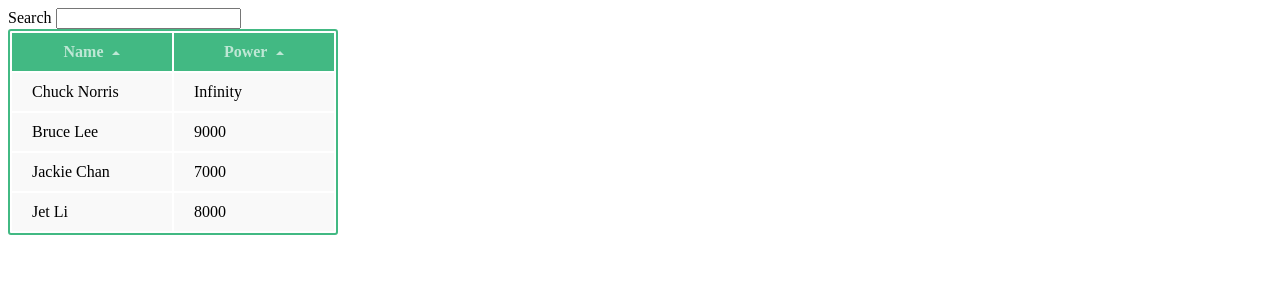
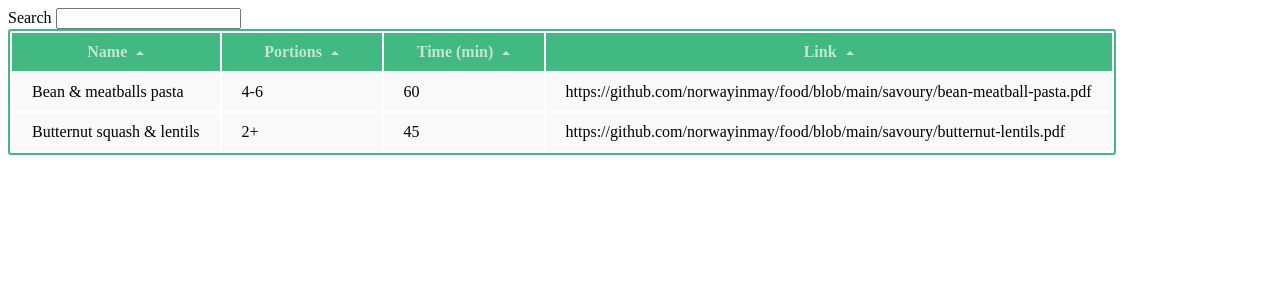
Before and after one commit to norwayinmay/food, a Vue app in the folder table/: page / in a window 1280 px wide. Shown: the top 300 px of the page. Built offline with nearby package versions, Linux system fonts and the light colour scheme.

Commit message:
swap in some recipe data!

```diff
--- a/table/src/App.vue
+++ b/table/src/App.vue
@@ -4,7 +4,7 @@ import BasicTable from './components/BasicTable.vue'
 import { ref } from 'vue'
 
 const searchQuery = ref('')
-const gridColumns = ['name', 'power']
+const gridColumns = Object.keys(data[0])
 const gridData = data
 </script>
 
--- a/table/src/assets/data.json
+++ b/table/src/assets/data.json
@@ -1,6 +1,14 @@
 [
-  { "name": "Chuck Norris", "power": "Infinity" },
-  { "name": "Bruce Lee", "power": 9000 },
-  { "name": "Jackie Chan", "power": 7000 },
-  { "name": "Jet Li", "power": 8000 }
+  {
+    "name": "Bean & meatballs pasta",
+    "portions": "4-6",
+    "time (min)": 60,
+    "link": "https://github.com/norwayinmay/food/blob/main/savoury/bean-meatball-pasta.pdf"
+  },
+  {
+    "name": "Butternut squash & lentils",
+    "portions": "2+",
+    "time (min)": 45,
+    "link": "https://github.com/norwayinmay/food/blob/main/savoury/butternut-lentils.pdf"
+  }
 ]
```
